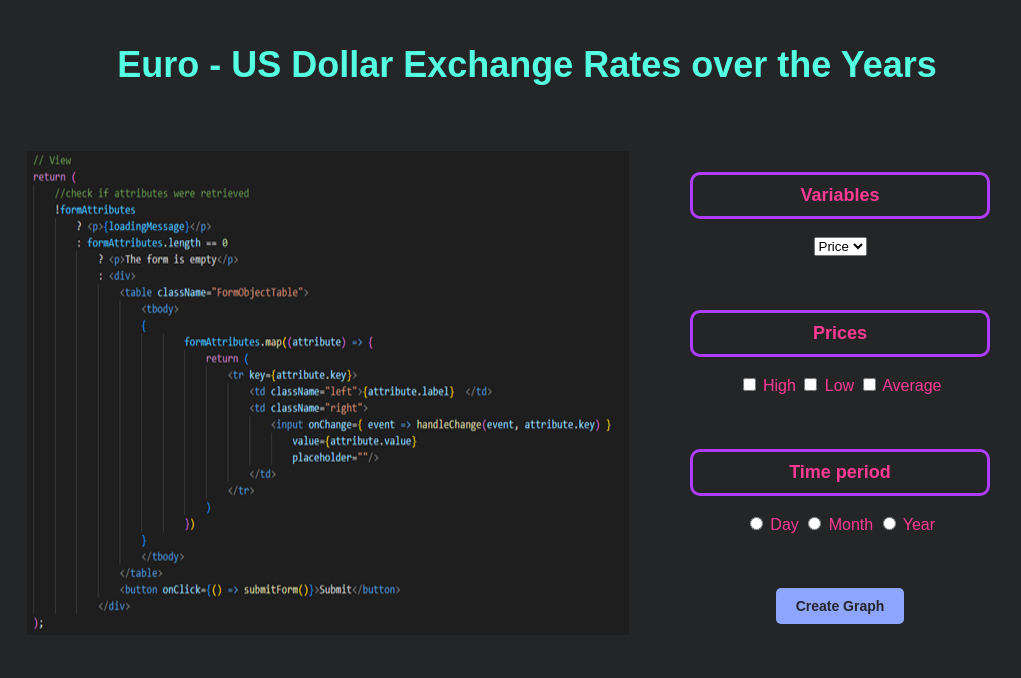
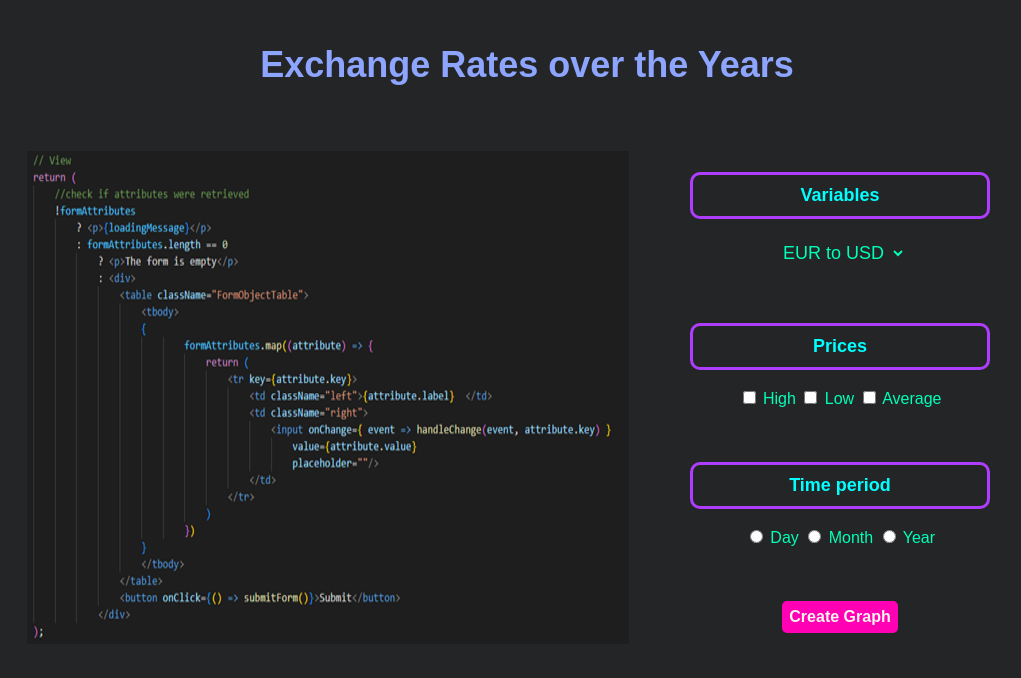
Before and after one commit to tokiyoki/DurhackTeamGoose, a website: page frontend/index.html in a window 1280 px wide. Shown: the whole page, without its empty margins (113-1134 px from the left). Drawn offline with Linux system fonts and the light colour scheme.

Commit message:
design updated 128

```diff
--- a/frontend/index.html
+++ b/frontend/index.html
@@ -7,7 +7,7 @@
 </head>
 <body>
     <div id="titleContainer">
-        <h1 id="title">Euro - US Dollar Exchange Rates over the Years</h1>
+        <h1 id="title">Exchange Rates over the Years</h1>
     </div>
 
     <!--<p>Graph and Selection Field</p>-->
@@ -20,7 +20,13 @@
                 <div class="subtitle">Variables</div>
                 <br>
                 <select>
-                    <option value="price">Price</option>
+                    <option value="price">EUR to USD</option>
+                    <option value="price">BTC to USD</option>
+                    <option value="price">EUR to CAD</option>
+                    <option value="price">EUR to GBP</option>
+                    <option value="price">GBP to USD</option>
+                    <option value="price">USD to CAD</option>
+                    <option value="price">USD to JPY</option>
                 </select>
             </div>
 
--- a/frontend/styles.css
+++ b/frontend/styles.css
@@ -14,7 +14,7 @@ body {
 
 /* Style for the title text */
 #title {
-    color: #55ffe1;
+    color: #8ea5ff;
     font-size: 36px;
     text-align: center;
 }
@@ -22,6 +22,7 @@ body {
 /* Style for the subtitle text */
 .subtitle{
     font-size: 18px;
+    color: #00ffff;
     text-align: center;
     font-weight: bold;
     border: 3px solid #af3dff;
@@ -60,9 +61,17 @@ body {
     flex: 1; /* Allow it to take remaining space */
     max-width: 300px;
     margin-left: 50px;
-    color: #ff3b94;
+    color: #00ffb8;
 }
 
+#metricDisplayed select{
+    background-color: #242526;
+    color: #00ffb8;
+    padding: 5px;
+    border: none;
+    border-radius: 10px;
+    font-size: 18px;
+}
 
 
 #buttonContainer {
@@ -70,11 +79,11 @@ body {
 }
 
 #loadGraphButton {
-    background-color: #8ea5ff; /* Set the desired color using a color code or name */
-    color: #242526; /* Set the text color for better visibility, if needed */
-    font-size: 14px;
+    background-color: #ff00b4; /* Set the desired color using a color code or name */
+    color: #F6F5EE; /* Set the text color for better visibility, if needed */
+    font-size: 16px;
     font-weight: bold;
-    padding: 10px 20px; /* Add padding for better visual appearance */
+    padding: 7px; /* Add padding for better visual appearance */
     border: none; /* Remove border for a cleaner look */
     border-radius: 5px; /* Add border-radius for rounded corners */
     cursor: pointer;
```
